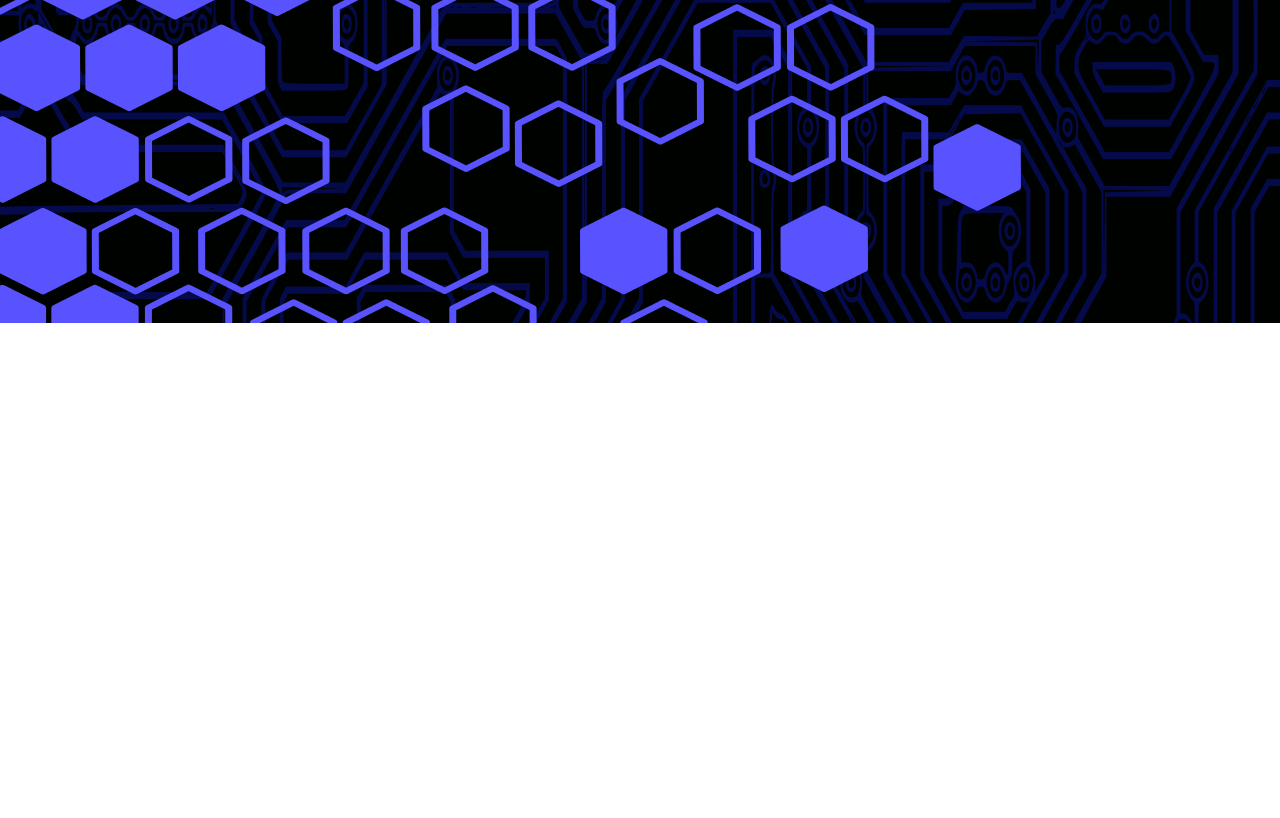
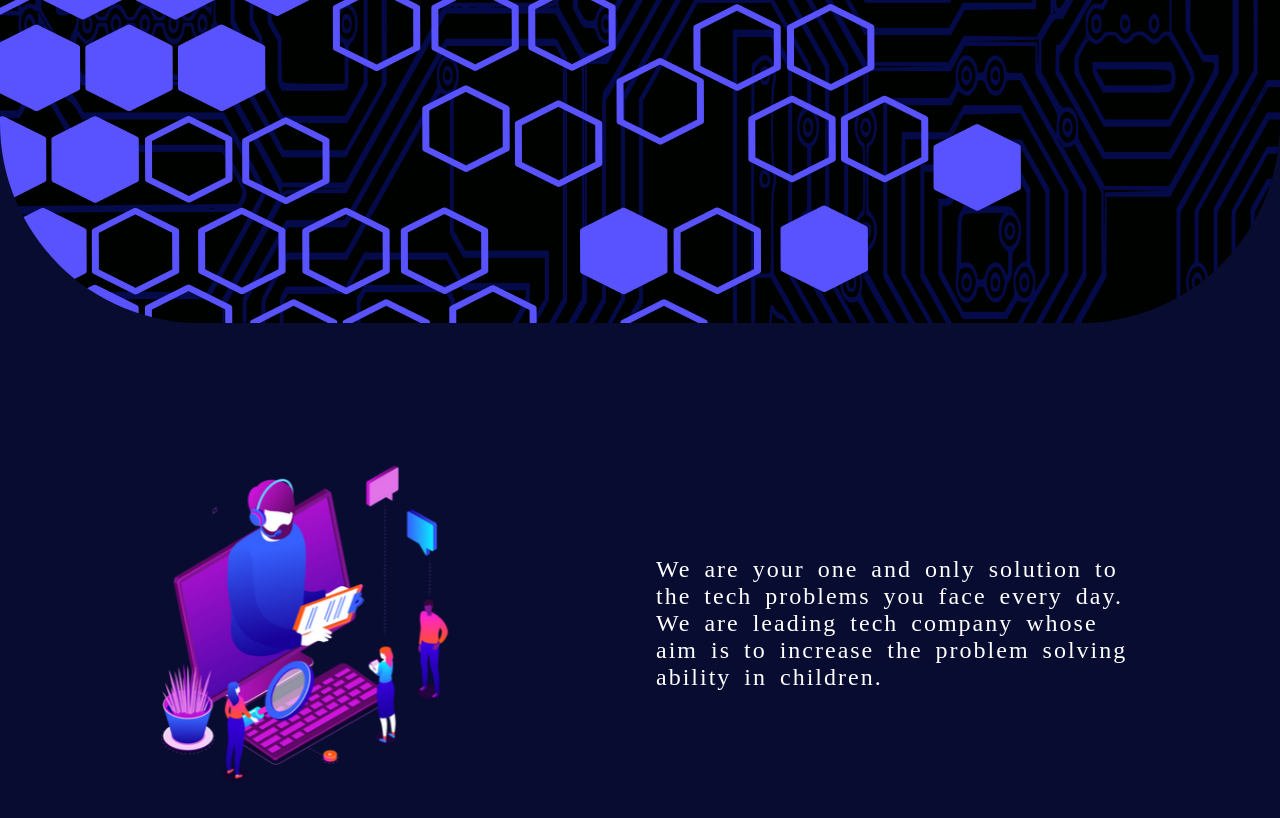
Before and after one commit to SatyaS18/techystar, a React (Create React App) app: page / in a window 1280 px wide. Shown: the part 560-1378 px from the top of the page. Before the commit the page ends 883 px from the top, so only its background shows below. Built offline with nearby package versions, Linux system fonts and the light colour scheme.

Commit message:
added second part of home and its style

```diff
--- a/src/components/Home.jsx
+++ b/src/components/Home.jsx
@@ -1,13 +1,27 @@
 import React from "react";
+import vg from "../assets/2.webp";
 
 const Home = () => {
   return (
+    <>
       <div className="home">
         <main>
           <h1>TechyStar</h1>
           <p>Solution to all your problems</p>
         </main>
       </div>
+
+      <div className="home2">
+        <img src={vg} alt="Graphics" />
+        <div>
+          <p>
+            We are your one and only solution to the tech problems you face
+            every day. We are leading tech company whose aim is to increase the
+            problem solving ability in children.
+          </p>
+        </div>
+      </div>
+    </>
   );
 };
 
--- a/src/styles/home.scss
+++ b/src/styles/home.scss
@@ -4,6 +4,7 @@
   width: 100%;
   height: 100vh;
   background-color: $second;
+  border-radius: 0 0 200px 200px;
 
   > main {
     position: absolute;
@@ -32,8 +33,49 @@
     content: "";
     width: 100%;
     height: 100%;
+
     position: absolute;
     background: no-repeat center/auto url("../assets/1.png");
     filter: blur(0.7px);
+    border-radius: 0 0 200px 200px;
   }
 }
+
+.home2 {
+  width: 100%;
+  height: 100vh;
+  background-color: $second;
+  padding: 500px 0;
+  display: flex;
+  align-items: center;
+  justify-content: center;
+  margin-top: -200px;
+
+  > img {
+    width: 40%;
+    animation: imgUp 0.8s linear infinite alternate;
+  }
+
+  > div {
+    width: 50%;
+    display: flex;
+    flex-direction: column;
+    justify-content: center;
+    align-items: center;
+    padding: 5rem;
+    height: 100vh;
+  }
+
+  p {
+    color: $first;
+    letter-spacing: 2px;
+    word-spacing: 5px;
+    font: 100 1.5rem $text2;
+  }
+}
+
+@keyframes imgUp {
+  to {
+    transform: translate(-18px);
+  }
+}
```
Lines whose indentation alone changed are shown as unchanged.
